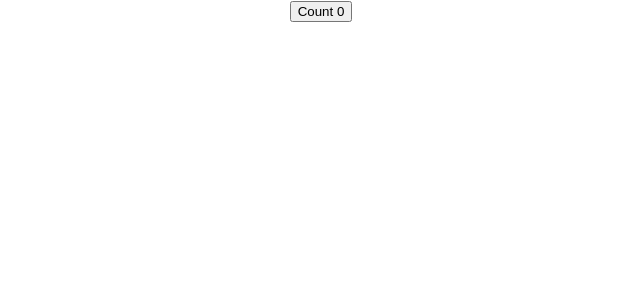
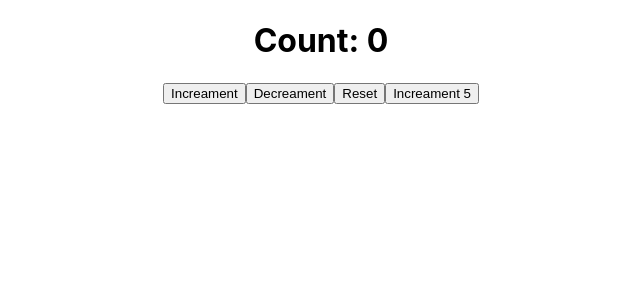
Before and after one commit to nihalshandev/react-hook-learning, a React (Create React App) app: page / in a window 1280 px wide. Shown: the top 300 px of the page, without its empty margins (319-959 px from the left). Built offline with nearby package versions, Linux system fonts and the light colour scheme.

Commit message:
learned update state with previos stase with useState

```diff
--- a/src/App.js
+++ b/src/App.js
@@ -1,12 +1,11 @@
-import './App.css';
-import ClassCounter from './components/ClassCounter';
-import HookCounter from './components/HookCounter';
+import "./App.css";
+import HookCounterTow from "./components/HookCounterTow";
 
 function App() {
   return (
     <div className="App">
       {/* <ClassCounter/> */}
-      <HookCounter/>
+      <HookCounterTow />
     </div>
   );
 }
--- /dev/null
+++ b/src/components/HookCounterTow.js
@@ -0,0 +1,25 @@
+import React from "react";
+import { useState } from "react/cjs/react.development";
+
+const HookCounterTow = () => {
+  const intialCount = 0;
+  const [count, setCount] = useState(intialCount);
+
+  const increamentFive = ()=> {
+    for(let i = 0; i < 5; i++){
+      setCount(prevCount => prevCount + 1)
+    }
+  }
+
+  return (
+    <div>
+      <h1>Count: {count}</h1>
+      <button onClick={() => setCount(count + 1)}>Increament</button>
+      <button onClick={() => setCount(count - 1)}>Decreament</button>
+      <button onClick={() => setCount(intialCount)}>Reset</button>
+      <button onClick={increamentFive}>Increament 5</button>
+    </div>
+  );
+};
+
+export default HookCounterTow;
```
Also changed, not shown: src/components/HookCounter.js (+5 -3 lines).
